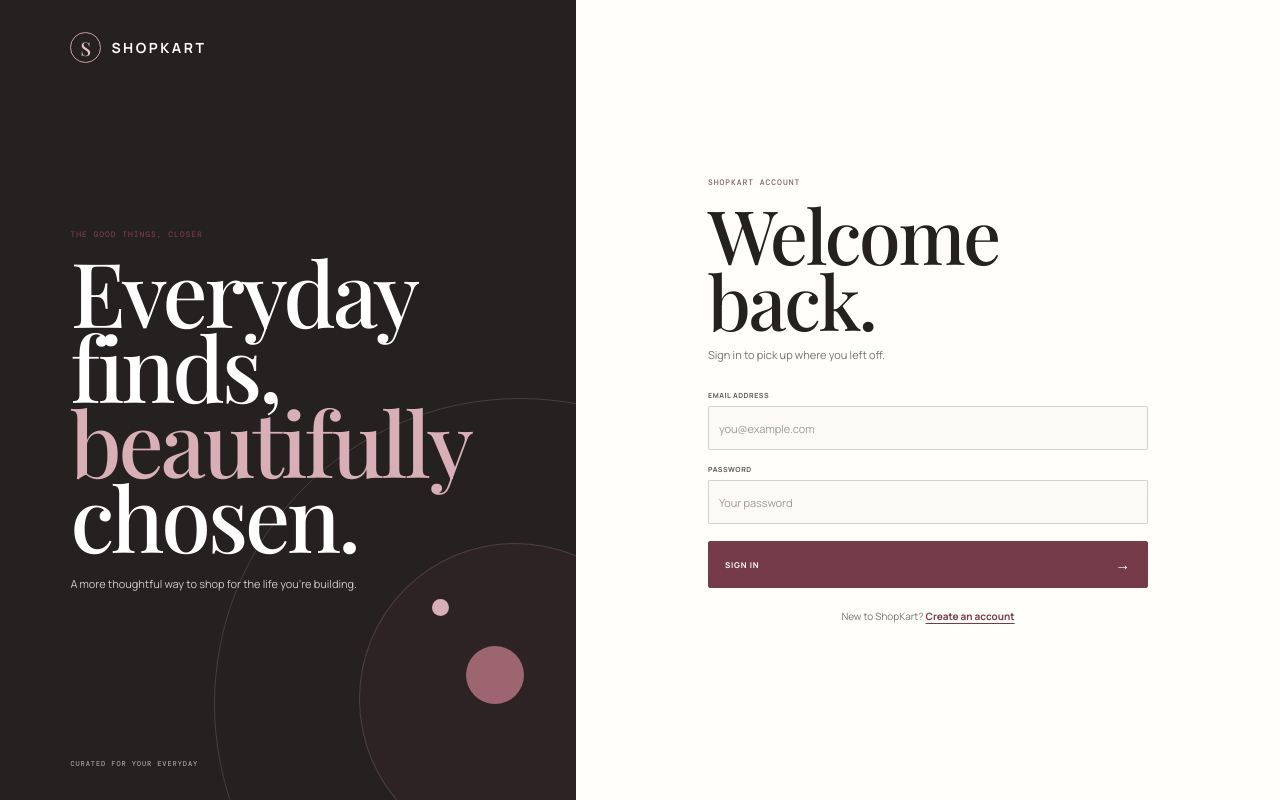
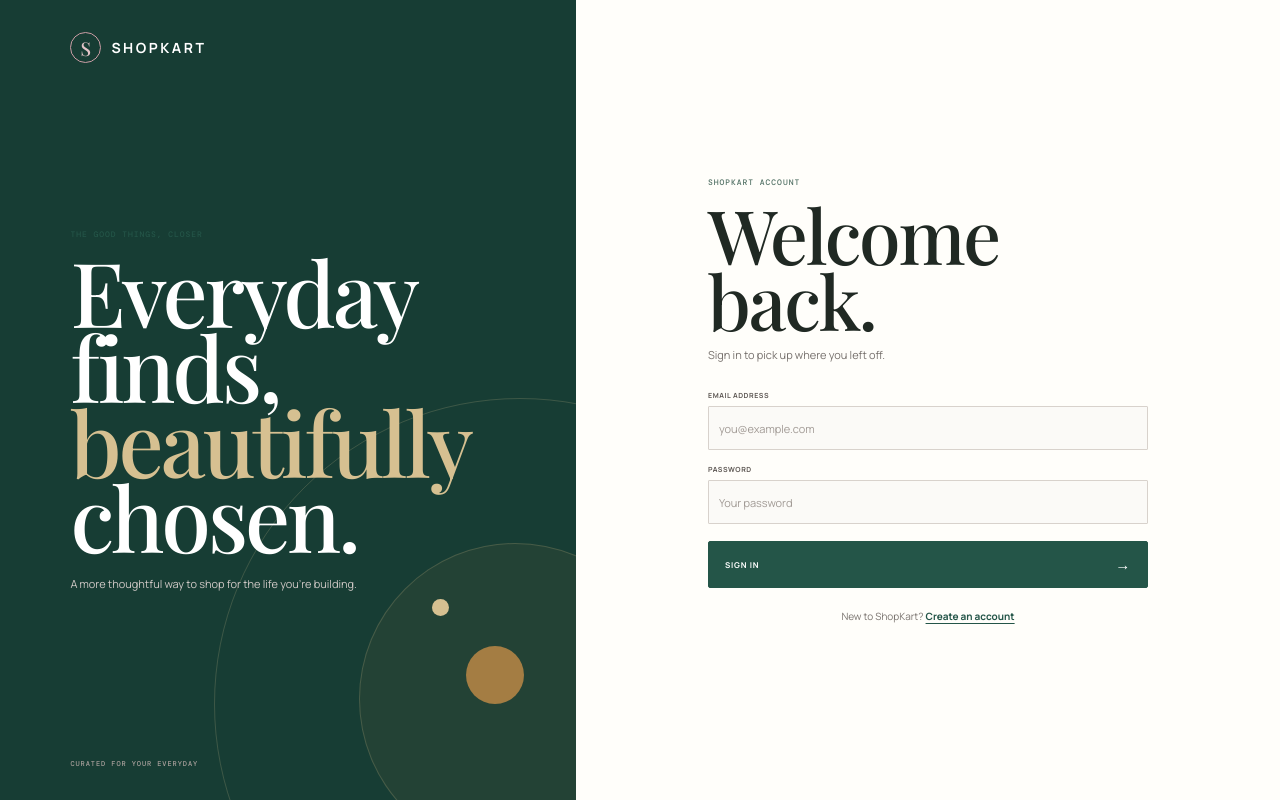
Before and after one commit to Vyom-404/shopkart, a React (Vite) app in the folder client/: page /login in a window 1280 px wide. Built offline with nearby package versions, Linux system fonts and the light colour scheme; no server answers; a web font is replaced by a local one.

Commit message:
added favicon

```diff
--- a/client/index.html
+++ b/client/index.html
@@ -3,8 +3,9 @@
   <head>
     <meta charset="UTF-8" />
     <meta name="viewport" content="width=device-width, initial-scale=1.0" />
-    <meta name="theme-color" content="#242120" />
+    <meta name="theme-color" content="#173d34" />
     <title>ShopKart — Considered goods for everyday</title>
+    <link rel="icon" type="image/svg+xml" href="/shopkart-mark.svg" />
     <link rel="preconnect" href="https://fonts.googleapis.com" />
     <link rel="preconnect" href="https://fonts.gstatic.com" crossorigin />
     <link href="https://fonts.googleapis.com/css2?family=DM+Mono:wght@400;500&family=Manrope:wght@400;500;600;700&family=Playfair+Display:ital,wght@0,500;0,600;1,500;1,600&display=swap" rel="stylesheet" />
--- a/client/src/styles.css
+++ b/client/src/styles.css
@@ -1,18 +1,19 @@
 :root {
   font-family: 'Manrope', sans-serif;
-  color: #242120;
-  background: #f6f4f0;
+  color: #202923;
+  background: #f5f4ef;
   font-synthesis: none;
   text-rendering: optimizeLegibility;
-  --ink: #242120;
-  --ink-soft: #625d5a;
-  --muted: #85807c;
-  --paper: #f6f4f0;
+  --ink: #202923;
+  --ink-soft: #59645d;
+  --muted: #7c847e;
+  --paper: #f5f4ef;
   --white: #fffefa;
-  --line: #e1dcd6;
-  --wine: #763b49;
-  --wine-dark: #5b2c38;
-  --rose: #eee3e4;
+  --line: #dedfd7;
+  --wine: #245548;
+  --wine-dark: #173d34;
+  --rose: #e4ebe5;
+  --gold: #a47d43;
   --error: #a6473c;
   --sans: 'Manrope', sans-serif;
   --serif: 'Playfair Display', Georgia, serif;
@@ -27,23 +28,23 @@ button, a, select { -webkit-tap-highlight-color: transparent; }
 button { cursor: pointer; }
 a { color: inherit; }
 img { display: block; max-width: 100%; }
-::selection { background: #e9d7da; color: var(--ink); }
+::selection { background: #dce8df; color: var(--ink); }
 :focus-visible { outline: 2px solid var(--wine); outline-offset: 3px; }
 
 /* Header */
-.announcement-bar { display: flex; min-height: 30px; align-items: center; justify-content: center; gap: 10px; background: #242120; color: #f2ece6; font: 500 8px var(--mono); letter-spacing: .11em; }
-.announcement-divider { color: #c3929d; }
-.navbar { position: sticky; z-index: 20; top: 0; display: grid; grid-template-columns: 1fr auto 1fr; align-items: center; gap: 25px; min-height: 78px; padding: 12px clamp(22px, 5.5vw, 84px); border-bottom: 1px solid #24212014; background: rgb(246 244 240 / 96%); backdrop-filter: blur(16px); }
+.announcement-bar { display: flex; min-height: 30px; align-items: center; justify-content: center; gap: 10px; background: #173d34; color: #f2f1e9; font: 500 8px var(--mono); letter-spacing: .11em; }
+.announcement-divider { color: #c5a66f; }
+.navbar { position: sticky; z-index: 20; top: 0; display: grid; grid-template-columns: 1fr auto 1fr; align-items: center; gap: 25px; min-height: 78px; padding: 12px clamp(22px, 5.5vw, 84px); border-bottom: 1px solid #173d3414; background: rgb(245 244 239 / 96%); backdrop-filter: blur(16px); }
 .brand { display: inline-flex; width: fit-content; align-items: center; gap: 10px; color: var(--ink); font: 700 14px/1 var(--sans); letter-spacing: .18em; text-decoration: none; text-transform: uppercase; }
 .brand-mark { display: grid; width: 31px; height: 31px; place-items: center; border: 1px solid var(--wine); border-radius: 50%; color: var(--wine); font: 500 19px var(--serif); letter-spacing: 0; }
-.brand-period { color: var(--wine); }
+.brand-period { color: var(--gold); }
 .nav-links { display: flex; align-items: center; gap: 28px; }
 .nav-products { position: relative; display: inline-flex; min-height: 42px; align-items: center; color: #625d5a; font: 600 9px var(--sans); letter-spacing: .09em; text-decoration: none; text-transform: uppercase; transition: color .18s; }
 .nav-products:hover, .nav-products.active { color: var(--wine); }
 .nav-products.active::after { position: absolute; right: 0; bottom: 4px; left: 0; height: 1px; background: var(--wine); content: ''; }
 .nav-right { display: flex; align-items: center; justify-content: flex-end; gap: 10px; }
 .nav-action { position: relative; display: grid; width: 37px; height: 37px; place-items: center; border: 1px solid transparent; border-radius: 50%; color: var(--ink); text-decoration: none; transition: background .18s, border-color .18s; }
-.nav-action:hover, .nav-action.active { border-color: #dfcbd0; background: var(--rose); }
+.nav-action:hover, .nav-action.active { border-color: #c7d5ca; background: var(--rose); }
 .nav-action-icon { width: 19px; height: 19px; fill: none; stroke: currentColor; stroke-linecap: round; stroke-linejoin: round; stroke-width: 1.5; }
 .nav-count { position: absolute; top: -2px; right: -4px; display: grid; min-width: 16px; height: 16px; place-items: center; border: 1px solid var(--paper); border-radius: 50%; padding: 0 3px; background: var(--wine); color: white; font: 500 7px var(--mono); }
 .profile-nav { display: grid; width: 34px; height: 34px; place-items: center; border: 1px solid #d5cfca; border-radius: 50%; color: #625d5a; transition: background .18s, color .18s; }
@@ -53,7 +54,7 @@ img { display: block; max-width: 100%; }
 /* Shared */
 .home-page { min-height: 100vh; background: var(--paper); }
 .eyebrow { margin: 0 0 14px; color: var(--wine); font: 500 8px var(--mono); letter-spacing: .12em; text-transform: uppercase; }
-.eyebrow.dark { color: #80636b; }
+.eyebrow.dark { color: #547367; }
 .page-title { margin: 0; color: var(--ink); font: 500 clamp(48px, 6vw, 76px)/.94 var(--serif); letter-spacing: -.03em; }
 .page-title em { color: var(--wine); font-weight: 500; }
 .dark-button, .primary-button { display: inline-flex; min-height: 47px; align-items: center; justify-content: space-between; gap: 23px; border: 1px solid var(--wine); border-radius: 2px; padding: 0 16px; background: var(--wine); color: white; font: 700 8px var(--sans); letter-spacing: .1em; text-decoration: none; text-transform: uppercase; transition: background .2s, border-color .2s, transform .2s; }
@@ -92,7 +93,7 @@ img { display: block; max-width: 100%; }
 .hero-scroll { display: none; }
 .home-values { display: flex; min-height: 72px; align-items: center; justify-content: center; gap: clamp(12px, 3vw, 35px); border-bottom: 1px solid var(--line); color: #77716d; font: 600 8px var(--sans); letter-spacing: .04em; text-transform: uppercase; }
 .home-values p { margin: 0 8px 0 0; color: var(--wine); font: 500 7px var(--mono); letter-spacing: .12em; }
-.home-values i { color: #b99199; font-style: normal; font-size: 10px; }
+.home-values i { color: #b49458; font-style: normal; font-size: 10px; }
 .featured-section { padding: 76px 0 0; }
 .section-title-row { display: flex; align-items: end; justify-content: space-between; gap: 18px; margin-bottom: 26px; }
 .section-title-row .eyebrow { margin-bottom: 9px; }
@@ -103,8 +104,8 @@ img { display: block; max-width: 100%; }
 .featured-bottom a { color: var(--wine); text-decoration: none; }
 .home-empty { border-top: 1px solid var(--line); padding: 22px 0; color: var(--muted); font-size: 12px; }
 .home-empty a { color: var(--wine); text-decoration: none; }
-.home-note { display: grid; min-height: 280px; align-content: center; justify-items: center; gap: 3px; margin: 70px 0 0; padding: 40px 20px; background: #242120; color: white; text-align: center; }
-.home-note .eyebrow { color: #d9b9bf; }
+.home-note { display: grid; min-height: 280px; align-content: center; justify-items: center; gap: 3px; margin: 70px 0 0; padding: 40px 20px; background: #173d34; color: white; text-align: center; }
+.home-note .eyebrow { color: #d6c091; }
 .home-note h2 { margin: 0 0 21px; color: white; font: 500 clamp(42px, 5vw, 64px)/.95 var(--serif); }
 .home-note .outline-button { border-color: #aaa0a0; color: white; }
 .home-note .outline-button:hover { border-color: white; background: #3a3433; }
@@ -136,7 +137,7 @@ img { display: block; max-width: 100%; }
 .wishlist-action.is-saved { background: var(--wine); color: white; }
 .wishlist-action:disabled { cursor: wait; opacity: .65; }
 .heart-saving { font: 500 11px var(--mono); }
-.media-category { position: absolute; bottom: 10px; left: 10px; border: 1px solid #fff7; border-radius: 1px; padding: 6px 8px; background: #242120c9; color: white; font: 500 7px var(--mono); letter-spacing: .08em; text-transform: uppercase; }
+.media-category { position: absolute; bottom: 10px; left: 10px; border: 1px solid #fff7; border-radius: 1px; padding: 6px 8px; background: #173d34c9; color: white; font: 500 7px var(--mono); letter-spacing: .08em; text-transform: uppercase; }
 .product-card-content { padding: 12px 0 0; }
 .product-title-row { display: flex; min-height: 32px; align-items: start; justify-content: space-between; gap: 8px; }
 .product-title-row h2, .wishlist-card-title { margin: 0; color: #292625; font: 500 23px/.98 var(--serif); letter-spacing: -.01em; }
@@ -156,7 +157,7 @@ img { display: block; max-width: 100%; }
 .cart-action span { font-size: 14px; }
 .wishlist-action-error { margin: 8px 0 0; color: var(--error); font-size: 10px; line-height: 1.4; }
 .product-card > .product-image-link { aspect-ratio: 4 / 4.5; }
-.wishlist-remove-action { width: 100%; min-height: 38px; margin-top: 7px; border: 1px solid #d5c5c8; border-radius: 1px; padding: 0 10px; background: transparent; color: var(--wine); font: 700 8px var(--sans); letter-spacing: .07em; text-transform: uppercase; }
+.wishlist-remove-action { width: 100%; min-height: 38px; margin-top: 7px; border: 1px solid #c7d5ca; border-radius: 1px; padding: 0 10px; background: transparent; color: var(--wine); font: 700 8px var(--sans); letter-spacing: .07em; text-transform: uppercase; }
 .wishlist-remove-action:hover { background: var(--rose); }
 .wishlist-remove-action:disabled { opacity: .55; cursor: wait; }
 
@@ -181,9 +182,9 @@ img { display: block; max-width: 100%; }
 .detail-actions { display: flex; max-width: 100%; flex-wrap: wrap; gap: 9px; margin-top: 17px; }
 .product-detail .detail-cart-button, .detail-wishlist-button { min-width: 0; min-height: 47px; justify-content: center; gap: 9px; border-radius: 1px; padding: 0 12px; font: 700 8px var(--sans); letter-spacing: .07em; text-transform: uppercase; white-space: nowrap; }
 .product-detail .detail-cart-button { flex: 1 1 200px; }
-.detail-wishlist-button { display: inline-flex; flex: 1 1 165px; align-items: center; border: 1px solid #d5c5c8; background: transparent; color: var(--ink); transition: border-color .18s, background .18s; }
+.detail-wishlist-button { display: inline-flex; flex: 1 1 165px; align-items: center; border: 1px solid #c7d5ca; background: transparent; color: var(--ink); transition: border-color .18s, background .18s; }
 .detail-wishlist-button > span { color: var(--wine); font: 400 18px/1 var(--sans); }
-.detail-wishlist-button:hover, .detail-wishlist-button.is-saved { border-color: #c69ca5; background: var(--rose); }
+.detail-wishlist-button:hover, .detail-wishlist-button.is-saved { border-color: #88a392; background: var(--rose); }
 .detail-wishlist-button:disabled { cursor: wait; opacity: .65; }
 .detail-assurance { display: flex; flex-wrap: wrap; gap: 10px 17px; margin-top: 25px; color: #817a75; font: 500 7px var(--mono); letter-spacing: .07em; }
 .product-detail-info .form-error { margin-top: 12px; }
@@ -203,7 +204,7 @@ img { display: block; max-width: 100%; }
 .cart-item-image img { width: 100%; height: 100%; object-fit: cover; transition: transform .35s; }
 .cart-item-image:hover img { transform: scale(1.03); }
 .cart-item-details { min-width: 0; padding: 3px 0; }
-.cart-item-details .product-category { margin: 0 0 6px; color: #82636b; font: 600 7px var(--mono); letter-spacing: .08em; text-transform: uppercase; }
+.cart-item-details .product-category { margin: 0 0 6px; color: #547367; font: 600 7px var(--mono); letter-spacing: .08em; text-transform: uppercase; }
 .cart-item-details h2 { margin: 0 0 8px; color: var(--ink); font: 500 26px/.95 var(--serif); }
 .cart-item-details h2 a { text-decoration: none; }
 .cart-item-details > strong { color: #33302e; font: 700 10px var(--sans); }
@@ -211,7 +212,7 @@ img { display: block; max-width: 100%; }
 .cart-item-actions { display: flex; align-items: center; gap: 13px; }
 .quantity-control { display: inline-flex; align-items: center; overflow: hidden; border: 1px solid #d8d2cc; border-radius: 1px; }
 .quantity-control button { display: grid; width: 30px; height: 29px; place-items: center; border: 0; background: #eeeae6; color: var(--ink); font: 400 17px var(--sans); }
-.quantity-control button:hover:not(:disabled) { background: #e8dadd; }
+.quantity-control button:hover:not(:disabled) { background: #dce8df; }
 .quantity-control button:disabled { color: #aaa4a0; cursor: not-allowed; }
 .quantity-control span { min-width: 30px; color: var(--ink); font: 500 8px var(--mono); text-align: center; }
 .remove-cart-item { border: 0; border-bottom: 1px solid #c8b7bb; padding: 3px 0; background: transparent; color: var(--wine); font: 700 7px var(--sans); letter-spacing: .08em; text-transform: uppercase; }
@@ -241,7 +242,7 @@ img { display: block; max-width: 100%; }
 .profile-heading .page-title { font-size: clamp(58px, 7vw, 84px); }
 .profile-heading .page-title span { color: var(--wine); }
 .profile-intro { margin: 10px 0 0; color: #77716d; font-size: 11px; }
-.logout { border: 0; border-bottom: 1px solid #c6b8b7; padding: 4px 0; background: transparent; color: var(--wine); font: 700 8px var(--sans); letter-spacing: .08em; text-transform: uppercase; }
+.logout { border: 0; border-bottom: 1px solid #c6d2c8; padding: 4px 0; background: transparent; color: var(--wine); font: 700 8px var(--sans); letter-spacing: .08em; text-transform: uppercase; }
 .profile-card { overflow: hidden; border: 1px solid var(--line); background: var(--white); }
 .profile-card-top { display: flex; min-height: 120px; align-items: center; gap: 15px; padding: 23px 26px; background: #f0ece8; }
 .profile-avatar { display: grid; width: 51px; height: 51px; flex: 0 0 auto; place-items: center; border: 1px solid #d8c3c5; border-radius: 50%; background: var(--white); color: var(--wine); font: 500 20px var(--serif); }
@@ -275,7 +276,7 @@ img { display: block; max-width: 100%; }
 .checkout-field { display: grid; min-width: 0; gap: 6px; color: #5e5854; font: 700 7px var(--sans); letter-spacing: .07em; text-transform: uppercase; }
 .checkout-field-wide { grid-column: 1 / -1; }
 .checkout-field input, .form input { width: 100%; min-width: 0; min-height: 43px; border: 1px solid #d8d2cc; border-radius: 1px; outline: none; padding: 0 10px; background: #fbfaf7; color: var(--ink); font: 400 11px var(--sans); letter-spacing: 0; text-transform: none; }
-.checkout-field input:focus, .form input:focus { border-color: var(--wine); box-shadow: 0 0 0 2px #763b4917; }
+.checkout-field input:focus, .form input:focus { border-color: var(--wine); box-shadow: 0 0 0 2px #24554817; }
 .checkout-field input[aria-invalid="true"] { border-color: var(--error); }
 .checkout-field small { color: var(--error); font: 500 9px var(--sans); letter-spacing: 0; text-transform: none; }
 .checkout-summary { position: sticky; top: 100px; background: #f0ece8; }
@@ -324,9 +325,9 @@ img { display: block; max-width: 100%; }
 .orders-empty h2 { margin: 14px 0 6px; color: var(--ink); font: 500 40px/.95 var(--serif); }
 .orders-empty p { max-width: 340px; margin: 0 0 17px; color: #77716d; font-size: 10px; line-height: 1.7; }
 .order-details-page > .back-link { display: inline-block; margin-bottom: 23px; font: 500 7px var(--mono); letter-spacing: .08em; text-decoration: none; text-transform: uppercase; }
-.order-success-banner { display: flex; align-items: center; gap: 15px; padding: 22px; background: #242120; color: white; }
-.success-mark { display: grid; width: 44px; height: 44px; flex: 0 0 auto; place-items: center; border-radius: 50%; background: #a66a76; color: white; font-size: 19px; }
-.order-success-banner .eyebrow { margin-bottom: 5px; color: #d6adb4; }
+.order-success-banner { display: flex; align-items: center; gap: 15px; padding: 22px; background: #173d34; color: white; }
+.success-mark { display: grid; width: 44px; height: 44px; flex: 0 0 auto; place-items: center; border-radius: 50%; background: #a47d43; color: white; font-size: 19px; }
+.order-success-banner .eyebrow { margin-bottom: 5px; color: #d6c091; }
 .order-success-banner h1 { margin: 0; color: white; font: 500 clamp(34px, 4.5vw, 52px)/.9 var(--serif); }
 .order-success-banner p:last-child { margin: 7px 0 0; color: #cbc4c1; font-size: 10px; }
 .order-details-grid { display: grid; grid-template-columns: minmax(0, 1fr) 275px; align-items: start; gap: 15px; margin-top: 15px; }
@@ -345,20 +346,20 @@ img { display: block; max-width: 100%; }
 
 /* Account screens */
 .auth-page { display: grid; min-height: 100vh; grid-template-columns: minmax(340px, .9fr) 1.1fr; background: var(--white); }
-.auth-aside { position: relative; display: flex; min-height: 100vh; flex-direction: column; overflow: hidden; padding: 32px clamp(27px, 5.5vw, 72px); background: #242120; color: white; }
-.auth-aside::before, .auth-aside::after { position: absolute; z-index: 0; border: 1px solid #d6adb433; border-radius: 50%; content: ''; }
+.auth-aside { position: relative; display: flex; min-height: 100vh; flex-direction: column; overflow: hidden; padding: 32px clamp(27px, 5.5vw, 72px); background: #173d34; color: white; }
+.auth-aside::before, .auth-aside::after { position: absolute; z-index: 0; border: 1px solid #d6c09133; border-radius: 50%; content: ''; }
 .auth-aside::before { right: -250px; bottom: -210px; width: 610px; height: 610px; }
-.auth-aside::after { right: -95px; bottom: -55px; width: 310px; height: 310px; background: #763b491c; }
+.auth-aside::after { right: -95px; bottom: -55px; width: 310px; height: 310px; background: #a47d4317; }
 .light-brand { position: relative; z-index: 1; color: white; }
 .light-brand .brand-mark { border-color: #ca9da5; color: #e2c4c8; }
 .aside-copy { position: relative; z-index: 1; margin: auto 0; padding: 58px 0; }
 .aside-copy h1 { max-width: 520px; margin: 0; font: 500 clamp(61px, 7vw, 93px)/.84 var(--serif); letter-spacing: -.035em; }
-.aside-copy em { color: #d8afb6; font-weight: 500; }
+.aside-copy em { color: #d6c091; font-weight: 500; }
 .aside-copy > p:last-child { max-width: 330px; margin: 20px 0 0; color: #d0c9c6; font-size: 11px; line-height: 1.8; }
 .aside-foot { position: relative; z-index: 1; margin: 0; color: #aaa19d; font: 500 7px var(--mono); letter-spacing: .13em; }
 .aside-orb { position: absolute; z-index: 1; border-radius: 50%; pointer-events: none; }
-.orb-one { right: 9%; bottom: 12%; width: 58px; height: 58px; background: #9c6570; }
-.orb-two { right: 22%; bottom: 23%; width: 17px; height: 17px; background: #d8afb6; }
+.orb-one { right: 9%; bottom: 12%; width: 58px; height: 58px; background: #a47d43; }
+.orb-two { right: 22%; bottom: 23%; width: 17px; height: 17px; background: #d6c091; }
 .auth-panel { display: grid; place-items: center; padding: 45px clamp(26px, 7vw, 95px); background: var(--white); }
 .auth-card { width: min(100%, 440px); }
 .auth-card h2 { margin: 0; color: var(--ink); font: 500 clamp(54px, 6vw, 75px)/.88 var(--serif); letter-spacing: -.03em; }
```
Also changed, not shown: client/public/shopkart-mark.svg (added).
